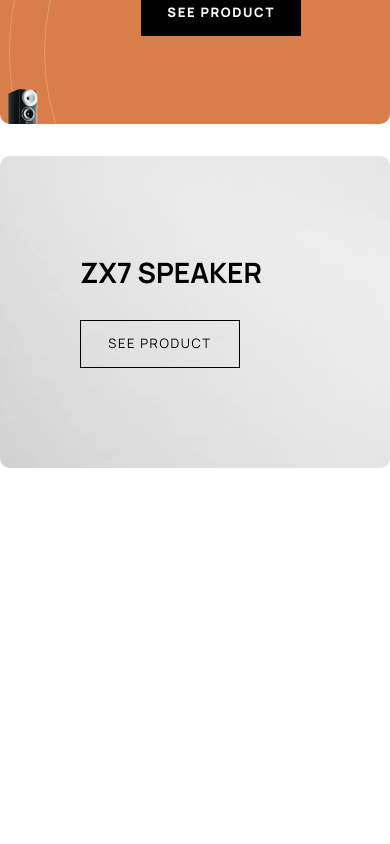
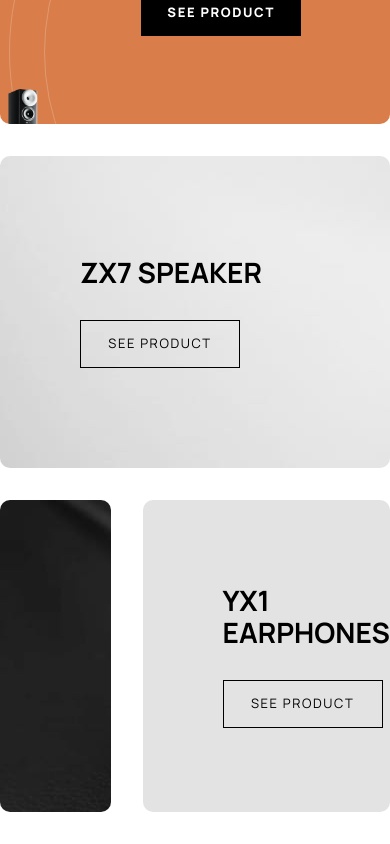
Before and after one commit to GrahamKirwan/audiophile, a Next.js app: page / in a window 390 px wide. Shown: the part 1753-2597 px from the top of the page. Before the commit the page ends 2253 px from the top, so only its background shows below. Built offline with nearby package versions, Linux system fonts and the light colour scheme.

Commit message:
reusable earphones component

```diff
--- /dev/null
+++ b/components/Reusable/GreyEarphonesFeature.js
@@ -0,0 +1,16 @@
+import React from 'react'
+
+import styles from '../Reusable/GreyEarphonesFeature.module.scss'
+import btnStyles from "../../styles/UI/ButtonStyles.module.scss";
+
+export default function GreyEarphonesFeature() {
+  return (
+    <div className={styles.container}>
+        <div className={styles.container_left}></div>
+        <div className={styles.container_right}>
+            <h3>YX1 EARPHONES</h3>
+            <a href='#' className={btnStyles.btnThree}>See product</a>
+        </div>
+    </div>
+  )
+}
--- /dev/null
+++ b/components/Reusable/GreyEarphonesFeature.module.scss
@@ -0,0 +1,33 @@
+.container {
+  height: 19.5rem;
+  width: 100%;
+  display: grid;
+  grid-template-columns: 1fr 1fr;
+  grid-gap: 2rem;
+  margin-bottom: 2rem;
+
+  &_left {
+      border-radius: 10px;
+    background-image: url("/images/home/desktop/image-earphones-yx1.jpg");
+
+  }
+
+  &_right {
+    border-radius: 10px;
+    background-color: var(--color-pry-500);
+    padding-left: 5rem;
+    display: flex;
+    flex-direction: column;
+    justify-content: center;
+
+
+    h3 {
+      font-size: 1.75rem;
+      line-height: 2rem;
+      margin-bottom: 1.5rem;
+      text-transform: uppercase;
+      margin-top: 0;
+      margin-bottom: 2rem;
+    }
+  }
+}
--- a/pages/index.js
+++ b/pages/index.js
@@ -6,6 +6,7 @@ import HeroSection from '../components/Home/HeroSection'
 import ThreeCardProducts from '../components/Reusable/ThreeCardProducts'
 import OrangeSpeakerFeature from '../components/Reusable/OrangeSpeakerFeature'
 import GreySpeakerFeature from '../components/Reusable/GreySpeakerFeature'
+import GreyEarphonesFeature from '../components/Reusable/GreyEarphonesFeature'
 
 export default function Home() {
   return (
@@ -14,6 +15,7 @@ export default function Home() {
       <ThreeCardProducts first={true} />
       <OrangeSpeakerFeature />
       <GreySpeakerFeature />
+      <GreyEarphonesFeature />
     </>
   )
 }
```
